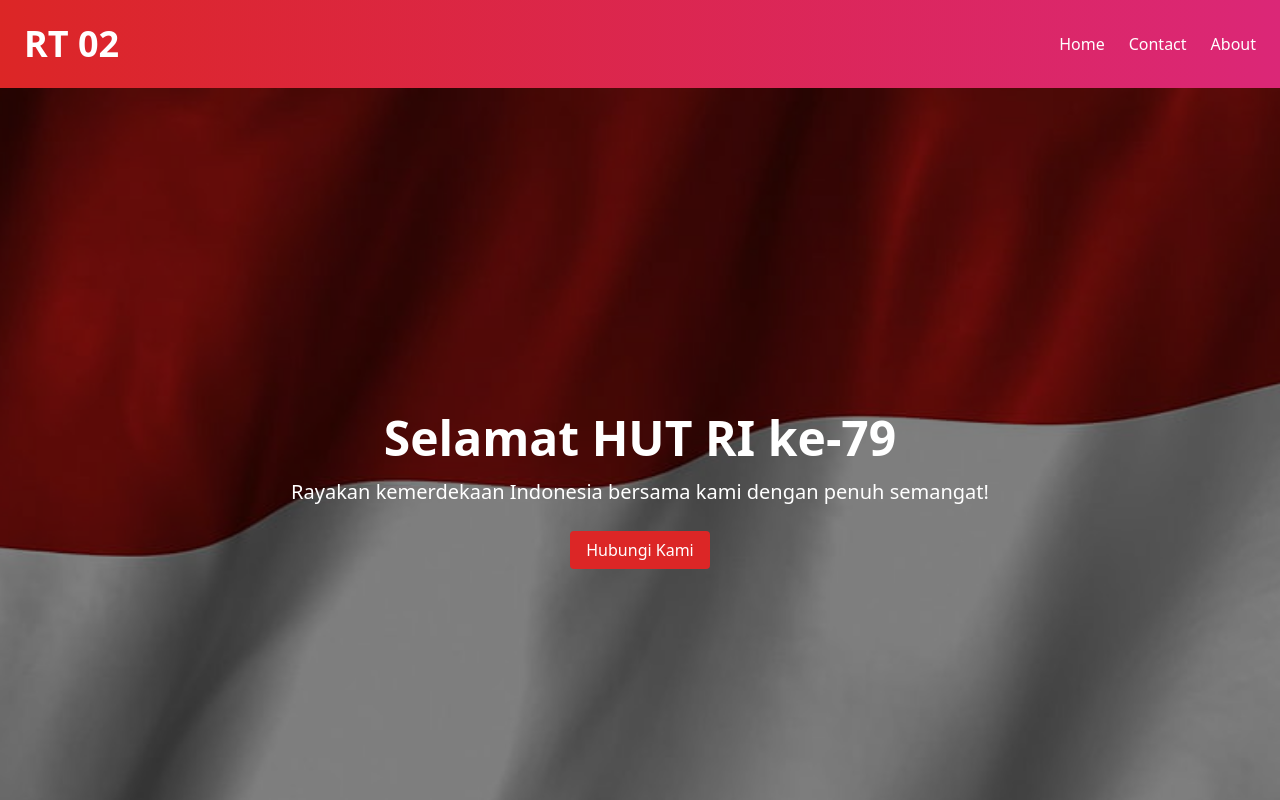
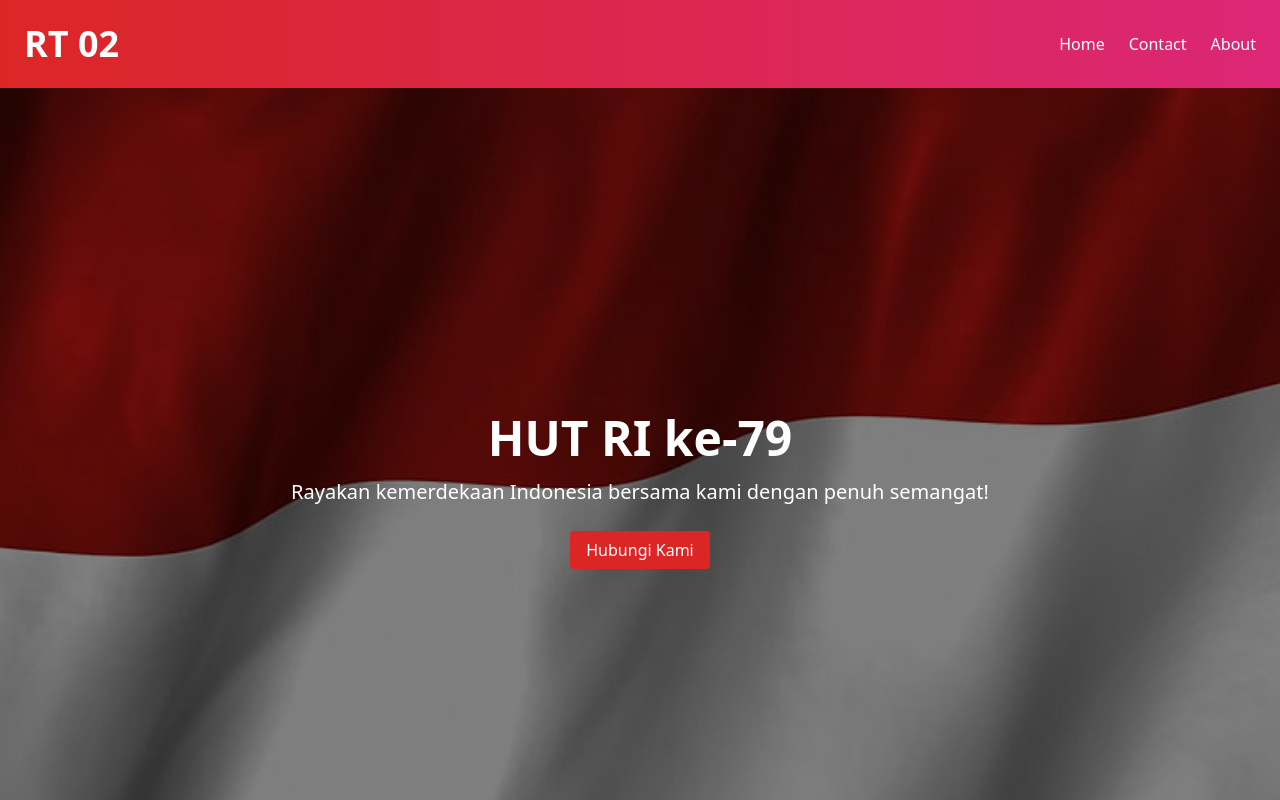
Before and after one commit to halo-alt/17-Agustus-2024, a plain HTML site: page index.html in a window 1280 px wide. Shown: the top 800 px of the page. Drawn offline with nearby package versions, Linux system fonts and the light colour scheme; a script that the page names is missing.

Commit message:
Update index.html

```diff
--- a/index.html
+++ b/index.html
@@ -56,7 +56,7 @@
     <section id="home" class="relative bg-cover bg-center h-screen flex items-center justify-center text-center text-white" style="background-image: url('foto.jpg');" data-aos="fade-up">
         <div class="absolute inset-0 bg-black opacity-50"></div>
         <div class="relative z-10">
-            <h1 class="text-3xl md:text-5xl font-extrabold mb-4">Selamat HUT RI ke-79</h1>
+            <h1 class="text-3xl md:text-5xl font-extrabold mb-4">HUT RI ke-79</h1>
             <p class="text-lg md:text-xl mb-8">Rayakan kemerdekaan Indonesia bersama kami dengan penuh semangat!</p>
             <a href="#contact" class="bg-red-600 text-white py-2 px-4 rounded hover:bg-red-700">Hubungi Kami</a>
         </div>
```
